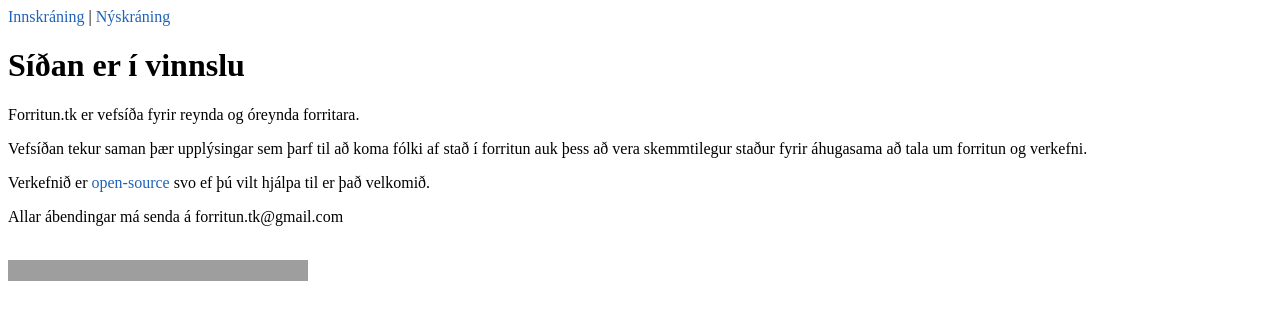
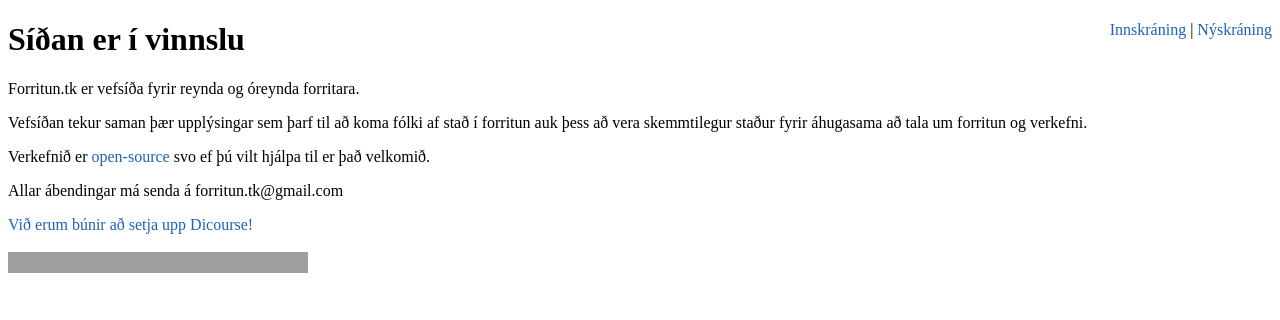
Before and after one commit to 50574E/Forritun.tk, a Django app: page / in a window 1280 px wide. Shown: the top 320 px of the page. Run offline with Django 3.2, Linux system fonts and the light colour scheme; grey boxes are pictures that could not be loaded.

Commit message:
Bætti við Discourse link á Index.html

```diff
--- /dev/null
+++ b/forrituntk_vefsida/forritun/static/style.css
@@ -0,0 +1,24 @@
+* {
+  -webkit-box-sizing: border-box;
+  -moz-box-sizing: border-box;
+  box-sizing: border-box;
+}
+
+a {
+  text-decoration: none;
+  color: #2062b8;
+}
+
+#login {
+  float: right;
+}
+
+/*
+a:link {
+  color: #2062b8;
+}
+
+a:visited {
+  color: #2191b3;
+}
+*/
--- a/forrituntk_vefsida/forritun/templates/index.html
+++ b/forrituntk_vefsida/forritun/templates/index.html
@@ -10,7 +10,8 @@
   <p>Vefsíðan tekur saman þær upplýsingar sem þarf til að koma fólki af stað í forritun auk þess að vera skemmtilegur staður fyrir áhugasama að tala um forritun og verkefni.<p>
   <p>Verkefnið er <a href="https://github.com/50574E/Forritun.tk">open-source</a> svo ef þú vilt hjálpa til er það velkomið.</p>
   <p>Allar ábendingar má senda á forritun.tk@gmail.com</p>
-  <p>
+  <a href="discourse.forritun.tk">Við erum búnir að setja upp Dicourse!</a>
+  <br />
   <br />
   <iframe src="//www.facebook.com/plugins/like.php?href=https%3A%2F%2Fwww.facebook.com%2Fforritun.tk&amp;width&amp;layout=button_count&amp;action=like&amp;show_faces=false&amp;share=false&amp;height=21" scrolling="no" frameborder="0" style="border:none; overflow:hidden; height:21px;" allowTransparency="true"></iframe>
 {% endblock %}
```
